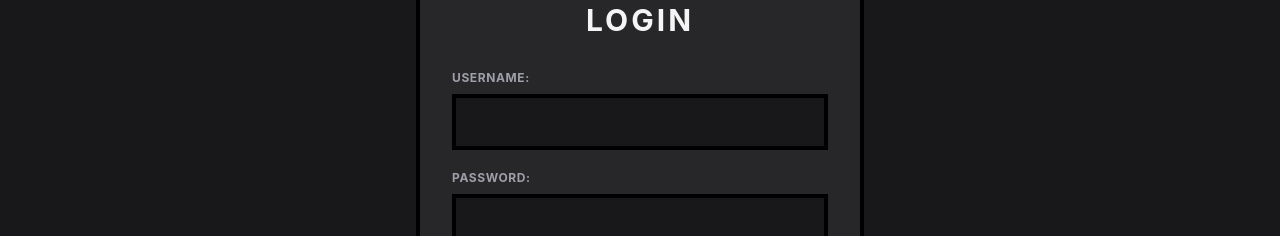
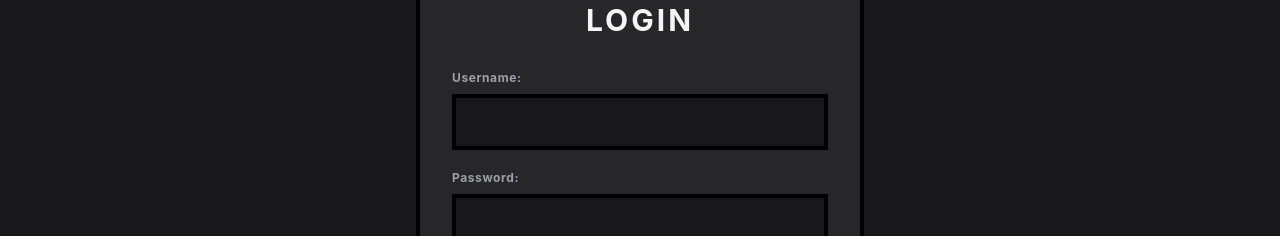
Before and after one commit to mist-interactive/frontend, a React (Vite) app: page /login in a window 1280 px wide. Shown: the part 276-512 px from the top of the page. Built offline with nearby package versions, Linux system fonts and the light colour scheme.

Commit message:
fix(font): not uppercased anymore

```diff
--- a/src/components/ChatWindow.tsx
+++ b/src/components/ChatWindow.tsx
@@ -140,7 +140,7 @@ export default function ChatWindow({ friendUsername, onClose }: ChatWindowProps)
    <div className="w-80 h-96 border-black border-b-0 flex flex-col shadow-[8px_8px_0_0_#000000] font-sans">
       {/* HEADER: Shows who we are talking to and the close button */}
       <div className="flex justify-between items-center p-3 bg-zinc-800 border-b-4 border-black shrink-0">
-        <span className="font-bold text-zinc-100 uppercase tracking-widest text-sm">{friendUsername}</span>
+        <span className="font-bold text-zinc-100 tracking-widest text-sm">{friendUsername}</span>
         <button
           onClick={onClose}
           className="text-red-500 hover:text-red-400 font-bold text-lg leading-none transition-colors"
@@ -172,7 +172,7 @@ export default function ChatWindow({ friendUsername, onClose }: ChatWindowProps)
                 <div className={`flex justify-between items-end gap-4 mb-1 border-b pb-1 ${isMe ? 'border-zinc-600' : 'border-zinc-700'}`}>
 
                   {/* SENDER NAME: Show "ME" or the friend's username */}
-                  <span className={`font-bold text-[10px] uppercase tracking-wider ${isMe ? 'text-lime-500' : 'text-amber-500'}`}>
+                  <span className={`font-bold text-[10px] tracking-wider ${isMe ? 'text-lime-500' : 'text-amber-500'}`}>
                     {isMe ? 'ME' : friendUsername}
                   </span>
 
@@ -197,7 +197,7 @@ export default function ChatWindow({ friendUsername, onClose }: ChatWindowProps)
           onChange={(e) => setCurrentMessage(e.target.value)}
           onKeyDown={(e) => e.key === 'Enter' && handleSendMessage()}
           placeholder="MESSAGE..."
-          className="w-full flex-1 p-2 bg-zinc-900 text-white font-bold text-xs uppercase tracking-wider border-2 border-black outline-none focus:border-lime-700 transition-colors"
+          className="w-full flex-1 p-2 bg-zinc-900 text-white font-bold text-xs tracking-wider border-2 border-black outline-none focus:border-lime-700 transition-colors"
         />
         <button
           onClick={handleSendMessage}
--- a/src/components/FriendsList.tsx
+++ b/src/components/FriendsList.tsx
@@ -340,7 +340,7 @@ export default function FriendsList({ onOpenChat }: FriendsListProps) {
                 value={newFriendName}
                 onChange={(e) => setNewFriendName(e.target.value)}
                 onKeyDown={(e) => e.key === 'Enter' && handleAddFriend()}
-                className="flex-1 bg-zinc-900 border-4 border-black p-2 outline-none focus:border-lime-700 transition-colors text-white uppercase tracking-wider text-xs font-bold"
+                className="flex-1 bg-zinc-900 border-4 border-black p-2 outline-none focus:border-lime-700 transition-colors text-white tracking-wider text-xs font-bold"
                 placeholder="USERNAME"
             />
             <button
--- a/src/pages/Login.tsx
+++ b/src/pages/Login.tsx
@@ -88,7 +88,7 @@ export default function Login() {
 
         {/* username field */}
         <div className="flex flex-col">
-            <label htmlFor="username" className="text-xs font-bold text-zinc-400 uppercase mb-2 tracking-wider">
+            <label htmlFor="username" className="text-xs font-bold text-zinc-400 mb-2 tracking-wider">
               Username:
             </label>
             <input
@@ -102,7 +102,7 @@ export default function Login() {
 
         {/* password field */}
         <div className="flex flex-col">
-            <label htmlFor="password" className="text-xs font-bold text-zinc-400 uppercase mb-2 tracking-wider">
+            <label htmlFor="password" className="text-xs font-bold text-zinc-400 mb-2 tracking-wider">
               Password:
             </label>
             <input
--- a/src/pages/Register.tsx
+++ b/src/pages/Register.tsx
@@ -85,7 +85,7 @@ export default function Register() {
 
         {/* username field */}
         <div className="flex flex-col">
-            <label htmlFor="username" className="text-xs font-bold text-zinc-400 uppercase mb-2 tracking-wider">
+            <label htmlFor="username" className="text-xs font-bold text-zinc-400 mb-2 tracking-wider">
               Username
             </label>
             <input
@@ -99,7 +99,7 @@ export default function Register() {
 
         {/* Email field */}
         <div className="flex flex-col">
-            <label htmlFor="email" className="text-xs font-bold text-zinc-400 uppercase mb-2 tracking-wider">
+            <label htmlFor="email" className="text-xs font-bold text-zinc-400 mb-2 tracking-wider">
               Email
             </label>
             <input
```
